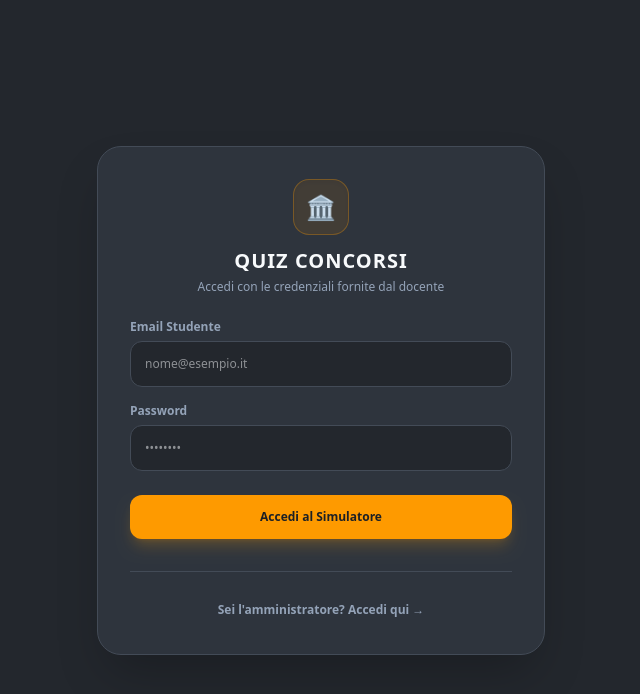
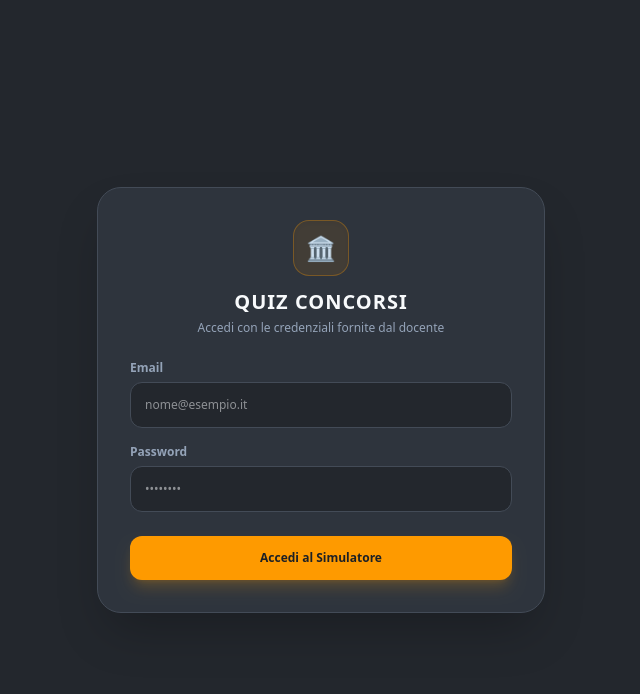
Before and after one commit to albertopezconcorso-tech/quiz-concorsi, a Next.js app: page /login in a window 1280 px wide. Shown: the top 694 px of the page, without its empty margins (319-959 px from the left). Built offline with nearby package versions, Linux system fonts and the light colour scheme; no server answers.

Commit message:
Rimossa voce ambiguo accesso admin dal login

```diff
--- a/src/app/login/page.js
+++ b/src/app/login/page.js
@@ -3,7 +3,6 @@
 import { useState } from 'react';
 import { supabase } from '../../supabase';
 import { useRouter } from 'next/navigation';
-import Link from 'next/link';
 
 export default function LoginPage() {
   const router = useRouter();
@@ -55,7 +54,7 @@ export default function LoginPage() {
         <form onSubmit={handleLogin} className="flex flex-col gap-4">
           <div>
             <label className="block text-xs font-bold text-[#94A3B8] mb-1.5">
-              Email Studente
+              Email
             </label>
             <input
               type="email"
@@ -89,16 +88,6 @@ export default function LoginPage() {
             {caricamento ? 'Accesso in corso...' : 'Accedi al Simulatore'}
           </button>
         </form>
-
-        {/* LINK ADMIN FUNZIONANTE */}
-        <div className="mt-8 pt-6 border-t border-[#434B57] text-center">
-          <Link
-            href="/admin"
-            className="text-xs font-bold text-[#94A3B8] hover:text-amber-400 transition-colors inline-block cursor-pointer py-1"
-          >
-            Sei l&apos;amministratore? Accedi qui →
-          </Link>
-        </div>
       </div>
     </main>
   );
```
